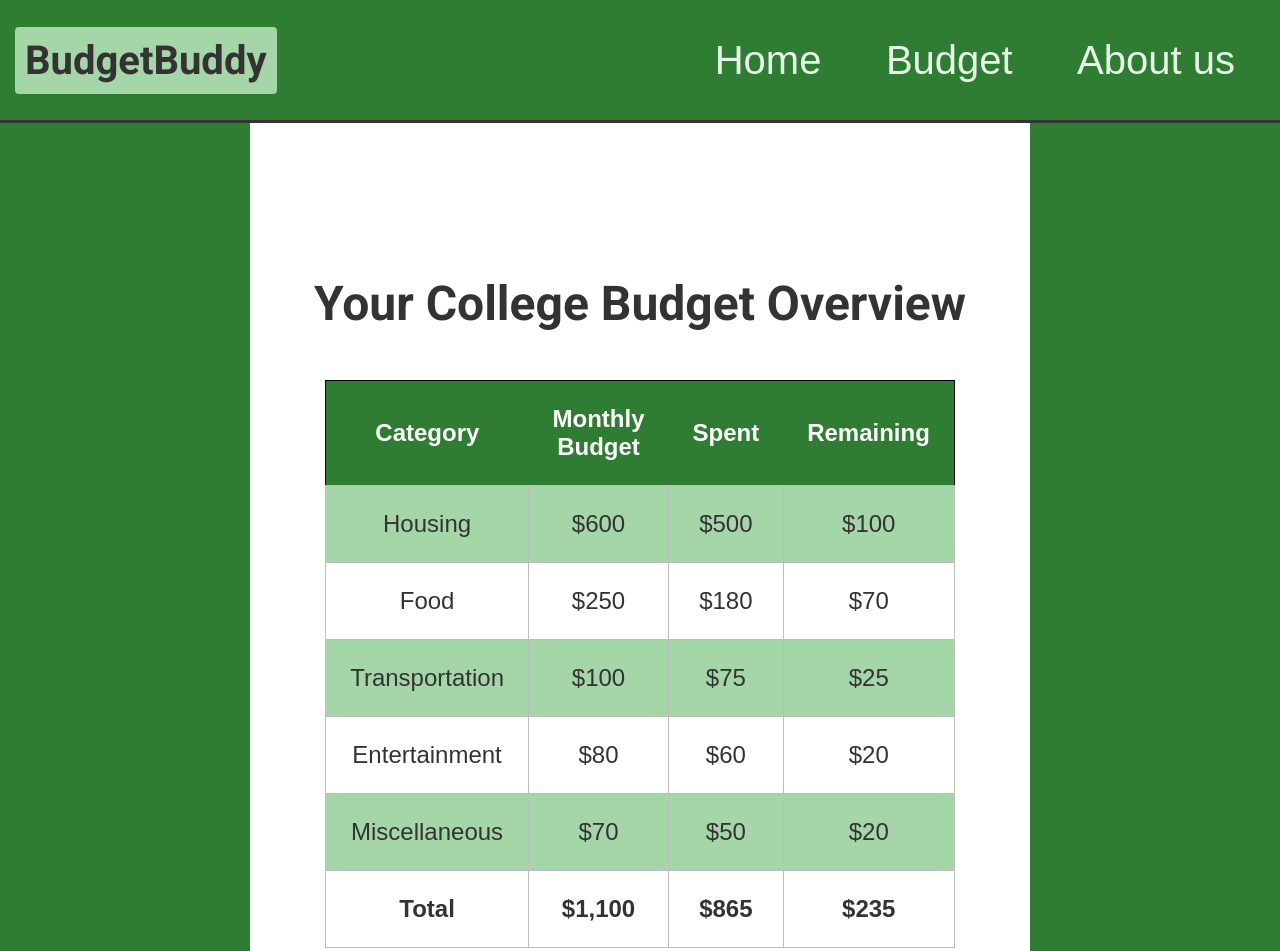
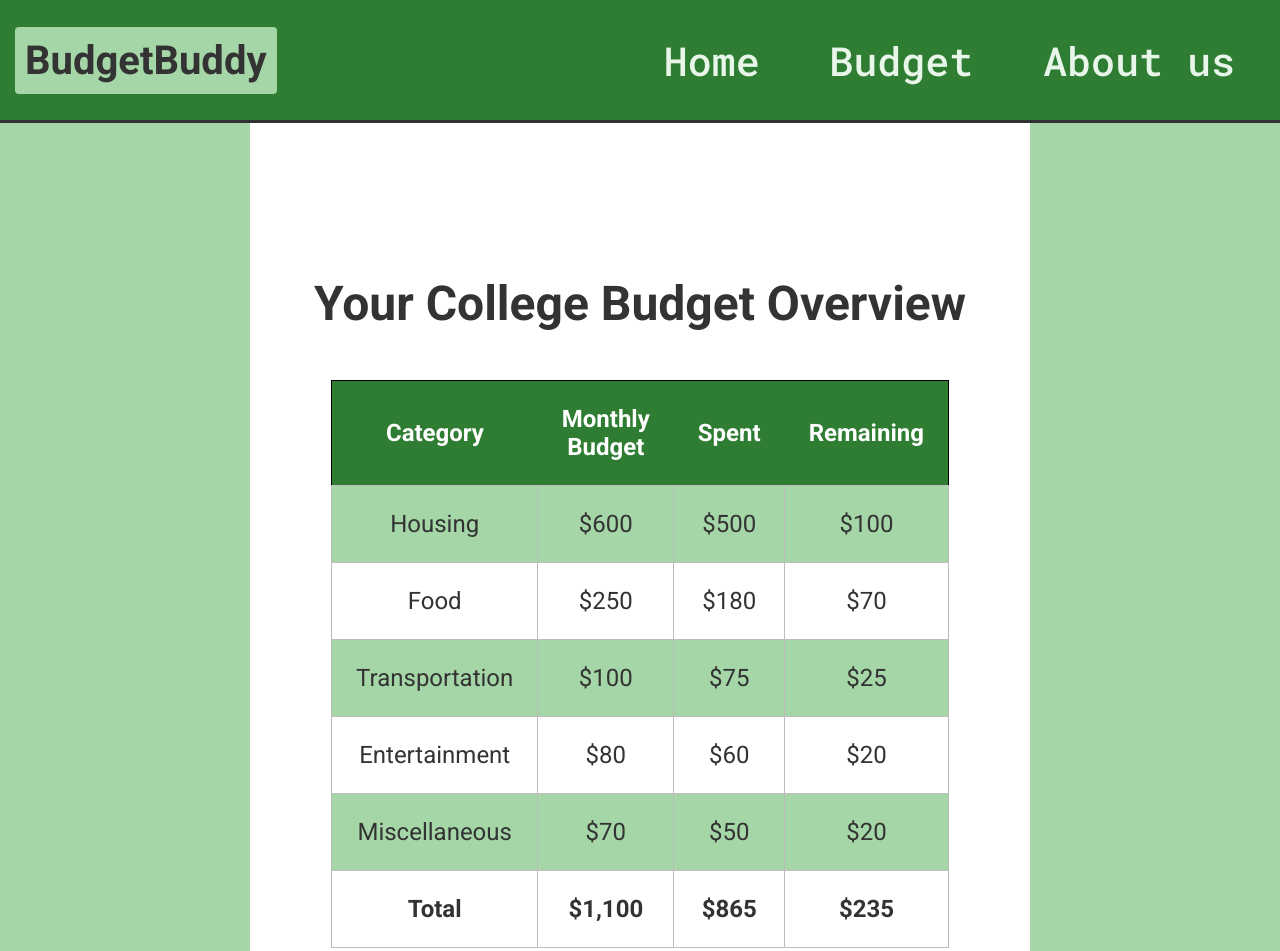
Before and after one commit to treyson-ricks/wdd130-schofield, a plain HTML site: page budget.html in a window 1280 px wide. Shown: the top 951 px of the page. Drawn offline with Linux system fonts and the light colour scheme.

Commit message:
updated and fabulous

```diff
--- a/budget.css
+++ b/budget.css
@@ -1,13 +1,18 @@
+@import url('https://fonts.googleapis.com/css2?family=Roboto+Mono:ital,wght@0,100..700;1,100..700&family=Roboto:ital,wght@0,100..900;1,100..900&display=swap');
+
+nav {
+    font-family: "Roboto Mono";
+}
 body {
-    font-family: sans-serif;
+    font-family: "Roboto";
     background: #fff;
     color: #333;
     margin: 0;
 }
 
 main {
-    border-left: 250px solid #2e7d32;
-    border-right: 250px solid #2e7d32;
+    border-left: 250px solid #a5d6a7;
+    border-right: 250px solid #a5d6a7;
     padding: 2em;
     margin: 0 auto;
 }
```
